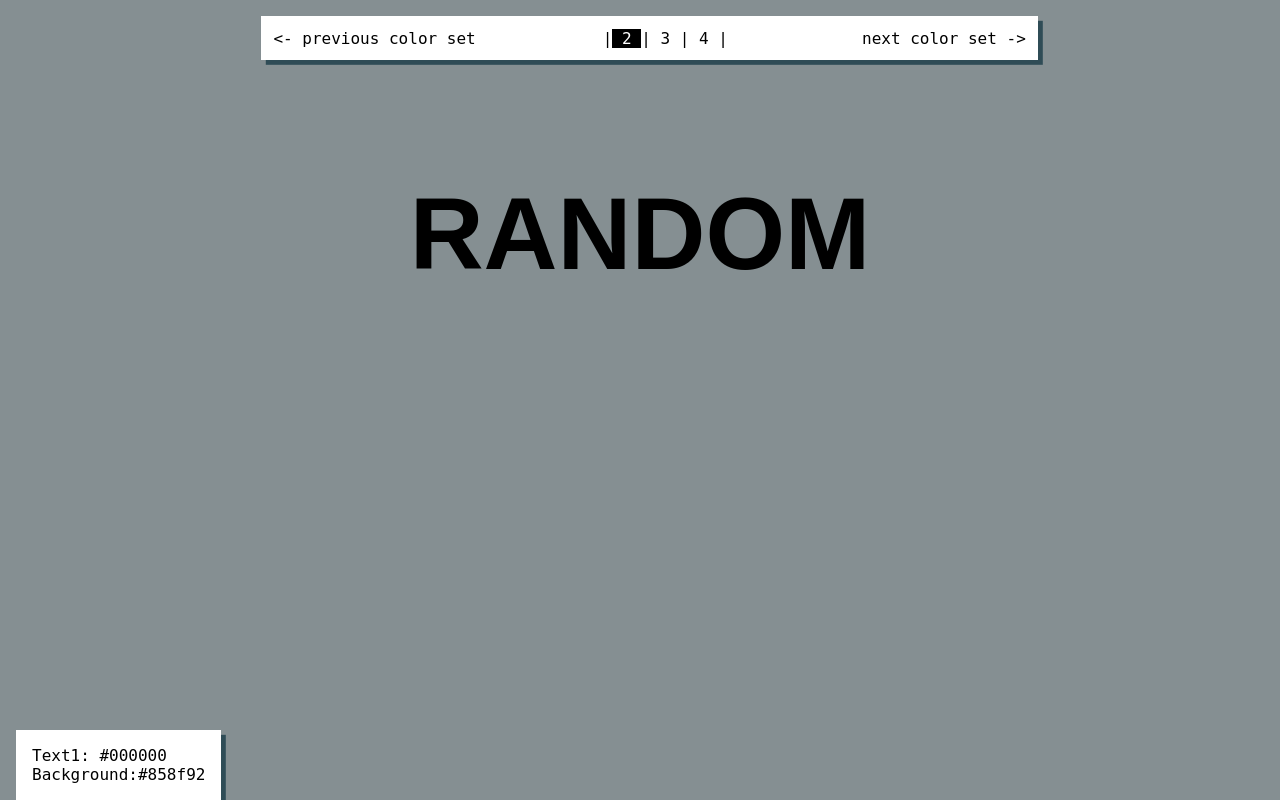
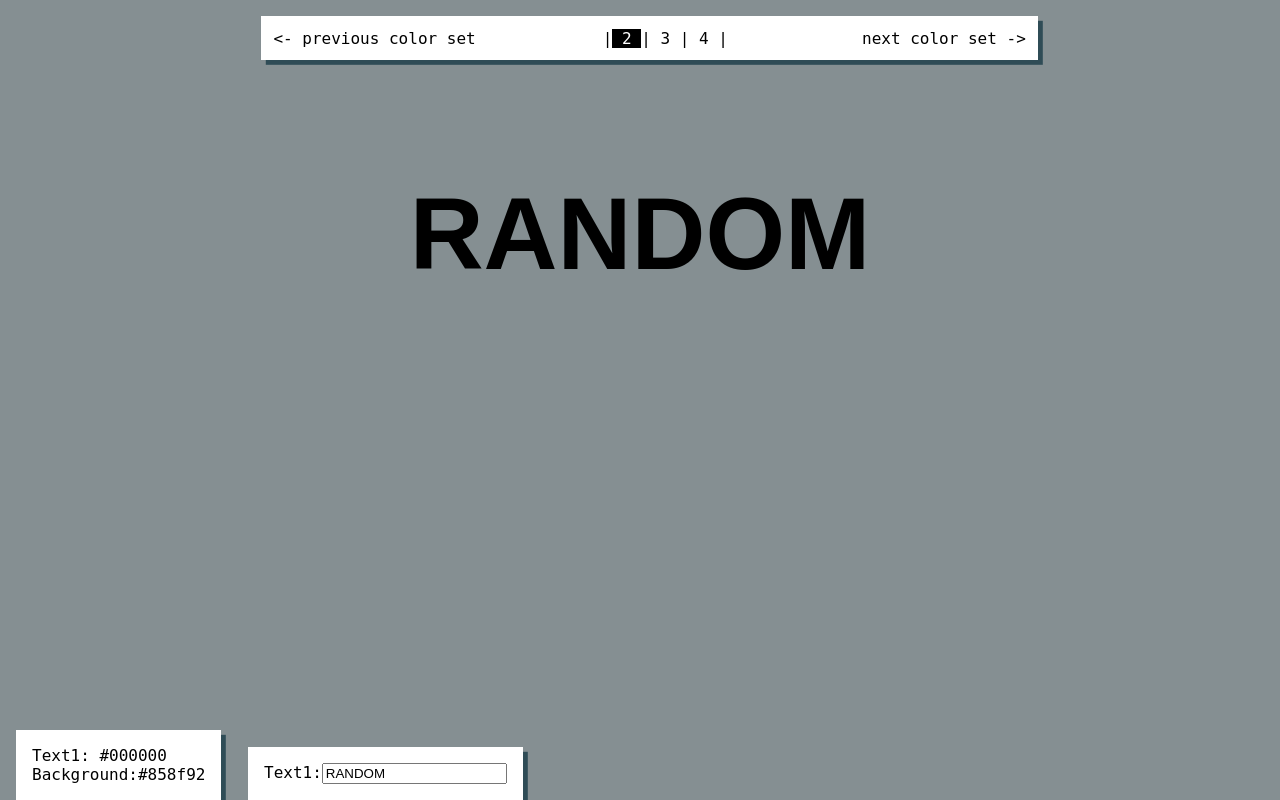
Before and after one commit to irminakacz/random_colors, a React (Create React App) app: page / in a window 1280 px wide. Built offline with nearby package versions, Linux system fonts and the light colour scheme; the HTML template or start-up script is replaced by a standard one.

Commit message:
change text to user input

```diff
--- a/src/App.js
+++ b/src/App.js
@@ -2,12 +2,14 @@ import React, { Component } from 'react';
 import Instructions from './Instructions';
 import Random from './Random';
 import Colors from './Colors';
+import EditText from './EditText';
 
 class App extends Component {
   constructor() {
     super();
 
     this.state = {
+      text: ["RANDOM", "RANDOM", "RANDOM"],
       numberOfColors: 2,
       textColor: ["#000000", "#000000" ,"#000000"],
       backgroundColor: "#858f92",
@@ -22,6 +24,7 @@ class App extends Component {
     this.handleGoingForward = this.handleGoingForward.bind(this);
     this.handleGoingBackward = this.handleGoingBackward.bind(this);
     this.chooseNumberOfColors = this.chooseNumberOfColors.bind(this);
+    this.changeText = this.changeText.bind(this);
 
     window.addEventListener("keydown", this.randomize);
   }
@@ -138,6 +141,14 @@ class App extends Component {
     node.className += "highlight";
   }
 
+  changeText(textNumber, event) {
+    let newText = this.state.text.slice();
+    newText[textNumber] = event.target.value;
+    this.setState({
+      text: newText
+    })
+  }
+
   render() {
     return (
       <div>
@@ -149,6 +160,7 @@ class App extends Component {
         />
 
         <Random
+          text={this.state.text}
           backgroundColor={this.state.backgroundColor}
           textColor={this.state.textColor}
           numberOfColors={this.state.numberOfColors}
@@ -160,6 +172,12 @@ class App extends Component {
           numberOfColors={this.state.numberOfColors}
         />
 
+        <EditText
+          text={this.state.text}
+          numberOfColors={this.state.numberOfColors}
+          handleChange={this.changeText}
+        />
+
       </div>
     );
   }
--- /dev/null
+++ b/src/EditText.js
@@ -0,0 +1,47 @@
+import React, { Component } from 'react';
+
+class EditText extends Component {
+  render() {
+    return (
+      <div id="edit-text" className="helper">
+        <span>
+          <span>
+            Text1:
+            <input
+              type="text"
+              value={this.props.text[0]}
+              onChange={(event) => this.props.handleChange(0, event)}
+            />
+            <br />
+          </span>
+
+          { this.props.numberOfColors > 2 &&
+            <span>
+              Text2:
+              <input
+                type="text"
+                value={this.props.text[1]}
+                onChange={(event) => this.props.handleChange(1, event)}
+              />
+              <br />
+            </span>
+          }
+
+          { this.props.numberOfColors > 3 &&
+            <span>
+              Text3:
+              <input
+                type="text"
+                value={this.props.text[2]}
+                onChange={(event) => this.props.handleChange(2, event)}
+              />
+              <br />
+            </span>
+          }
+        </span>
+      </div>
+    );
+  }
+}
+
+export default EditText;
--- a/src/Random.js
+++ b/src/Random.js
@@ -6,14 +6,20 @@ class Random extends Component {
     return (
       <div id="text">
         <p>
-          <span style={{ color: this.props.textColor[0] }}>RANDOM</span>
+          <span style={{ color: this.props.textColor[0] }}>
+            {this.props.text[0]}
+          </span>
           <br />
           { this.props.numberOfColors > 2 &&
-            <span style={{ color: this.props.textColor[1] }}>RANDOM</span>
+            <span style={{ color: this.props.textColor[1] }}>
+            {this.props.text[1]}
+            </span>
           }
           <br />
           { this.props.numberOfColors > 3 &&
-          <span style={{ color: this.props.textColor[2] }}>RANDOM</span>
+            <span style={{ color: this.props.textColor[2] }}>
+            {this.props.text[2]}
+            </span>
           }
         </p>
       </div>
--- a/src/index.css
+++ b/src/index.css
@@ -123,6 +123,13 @@ table {
   padding: 1em;
 }
 
+#edit-text {
+  position: absolute;
+  bottom: 0;
+  margin-left: 15em;
+  padding: 1em;
+}
+
 p {
   font-family: sans-serif;
   font-weight: bold;
```
